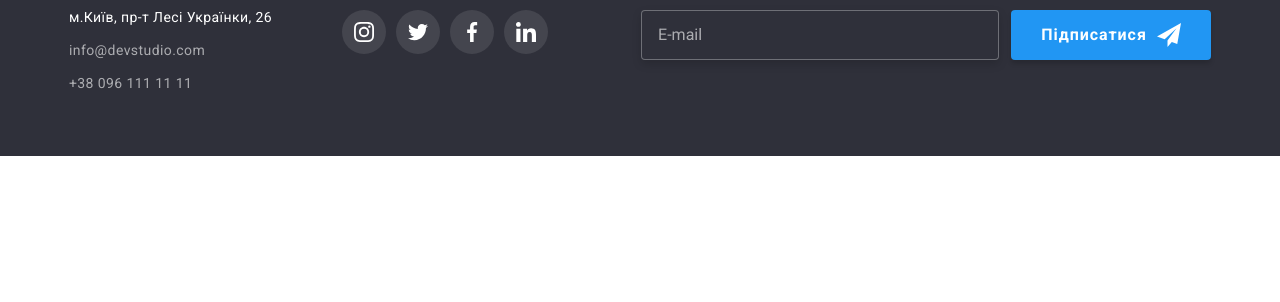
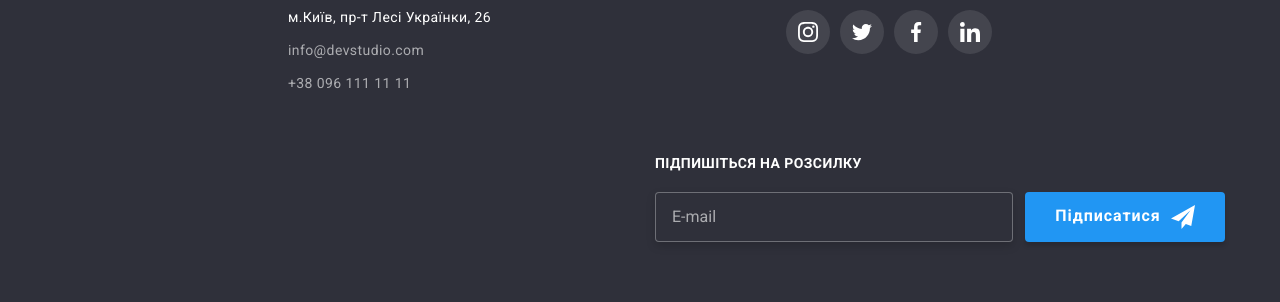
Before and after one commit to ishtvanb/WebStudio, a plain HTML site: page index.html in a window 1280 px wide. Shown: the part 2783-3085 px from the top of the page. Before the commit the page ends 2939 px from the top, so only its background shows below. Drawn offline with nearby package versions, Linux system fonts and the light colour scheme.

Commit message:
Додані зміни до восьмого ДЗ

```diff
--- a/sass/components/_footer.scss
+++ b/sass/components/_footer.scss
@@ -12,22 +12,21 @@
 .footer-container {
     display: flex;
     flex-wrap: wrap;
+    gap: calc(2 * $card-set-gap);
     justify-content: center;
 
     @media screen and (min-width: 1200px) {
         align-items: baseline;
-        flex-wrap: nowrap;;
     }
 }
 
 .footer__main {
     @media screen and (min-width: 768px) {
-    padding-right: 0;
         margin-right: 165px;
     }
 
     @media screen and (min-width: 1200px) {
-    margin-right: 70px;
+        padding-right: 70px;
     }
 }
 
@@ -66,7 +65,7 @@
     }
 }
 
-        /* ------- Приєнуйся; соц зв'язок у футері -------- */
+/* ----------------Приєнуйся соц зв'язок в підвалі --------- */
 .footer__text {
     margin-bottom: 20px;
     font-weight: 700;
@@ -75,10 +74,10 @@
     color: $up-white-text;
 }
 
-        /* <!------- Приєднуйся і залиш свою пошту -------> */
+/* <!------- Приєднайся залиш свою пошту ---------------> */
 .footer__input {
     @media screen and (min-width: 1200px) {
-        margin-left: 93px;
+        margin-left: auto;
     }
 }
 
@@ -158,6 +157,7 @@
         background-color: $activ-button;
     }
 }
+
 .footer-form__icon {
     width: 24px;
     height: 24px;
```
Also changed, not shown: css/main.css, css/main.min.css, css/portfolio.css, css/portfolio.min.css, 4 other files. Lines whose indentation alone changed are shown as unchanged.
